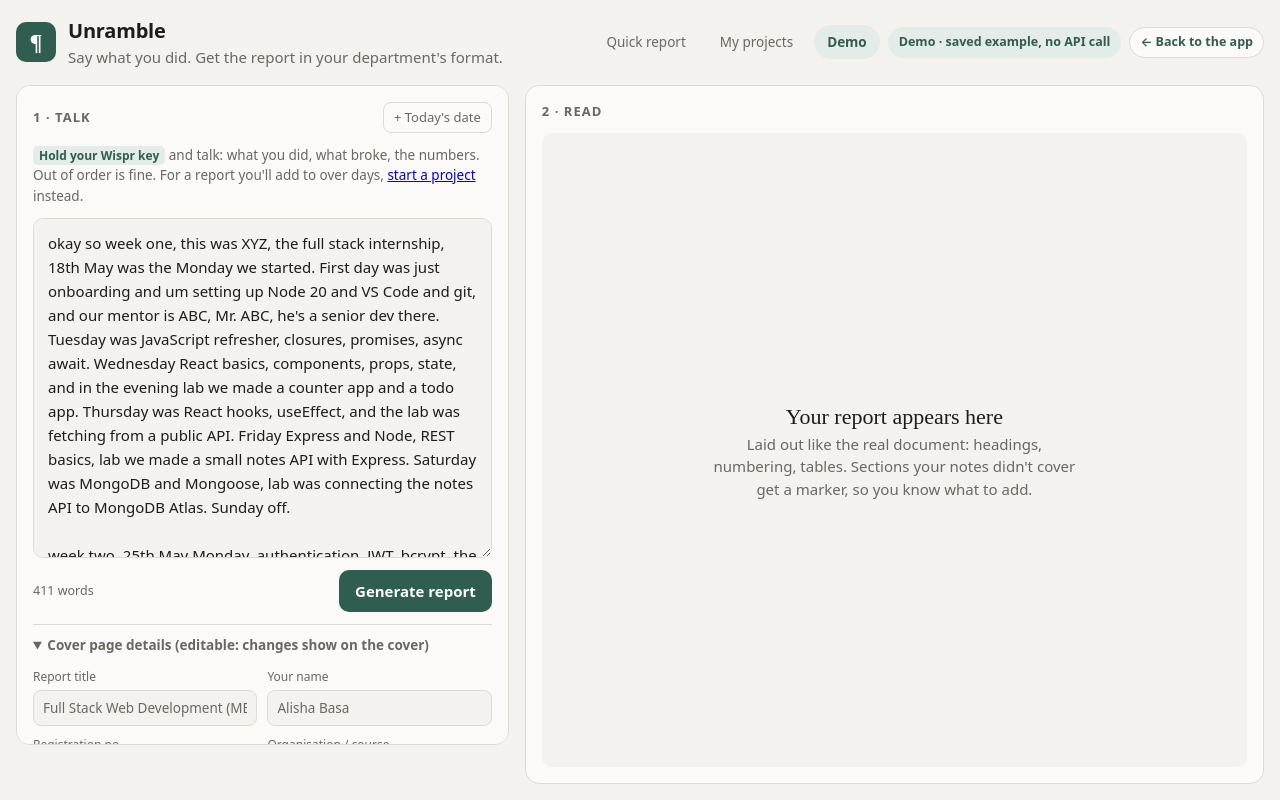
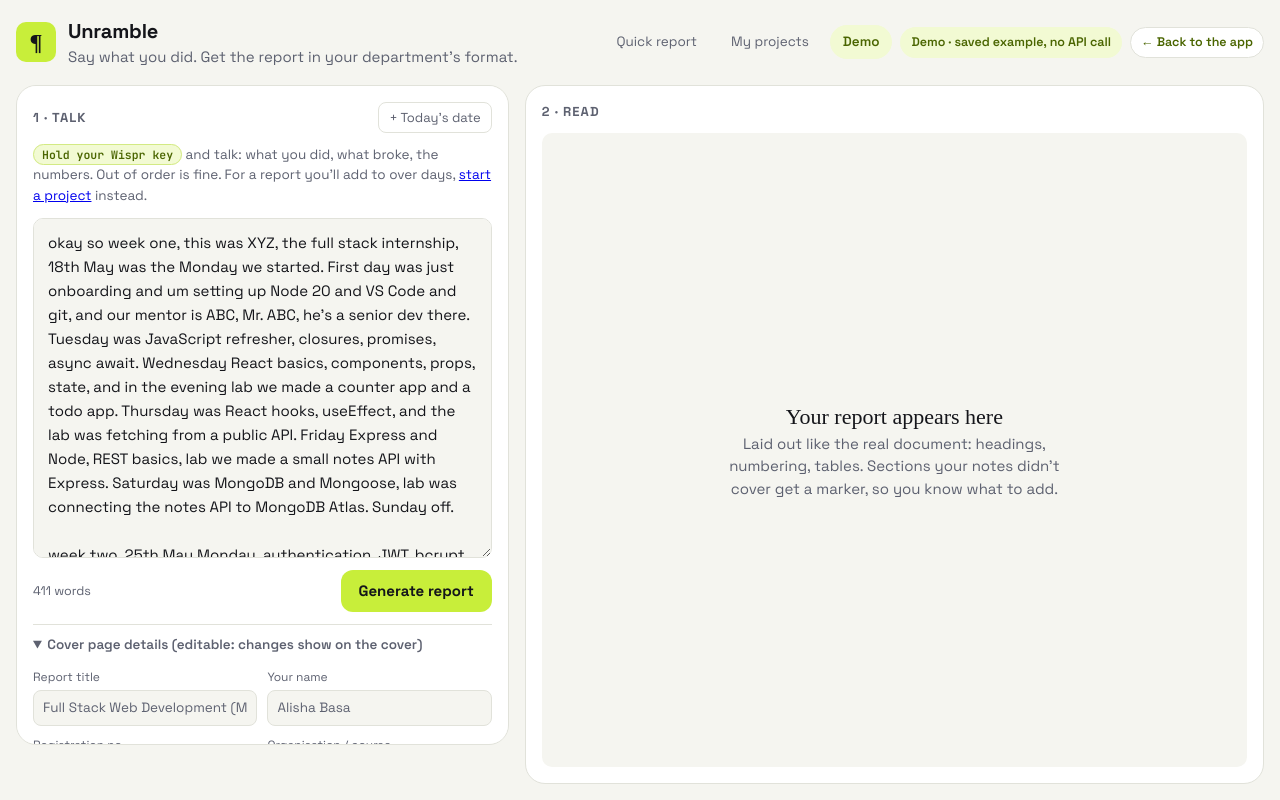
Before and after one commit to alzz-26/UnRamble, a Next.js app: page /demo in a window 1280 px wide. Built offline with nearby package versions, Linux system fonts and the light colour scheme.

Commit message:
Switch to the light voice-studio theme with Space Grotesk and JetBrains Mono

```diff
--- a/app/globals.css
+++ b/app/globals.css
@@ -1,44 +1,38 @@
+/* Voice studio, light: off-white ground, ink text, a lime accent. Bright lime is
+   only ever a fill behind dark text; lime-coloured text uses the darker --accent-text. */
 :root {
-  --bg: #f4f2ee;
-  --panel: #fbfaf8;
-  --ink: #1d1c1a;
-  --muted: #6b6760;
-  --line: #dedad3;
-  --accent: #2f5d50;
-  --accent-ink: #ffffff;
-  --accent-soft: #e3ece8;
+  --bg: #f5f5f0;
+  --panel: #ffffff;
+  --panel-2: #ecece6;
+  --ink: #14151a;
+  --muted: #5d6170;
+  --soft-ink: #3d4150;
+  --line: #e1e2da;
+  --line-strong: #c9cbc1;
+  --accent: #c8ee3a;
+  --accent-ink: #14151a;
+  --accent-text: #4a6500;
+  --accent-soft: #f2fad3;
+  --accent-line: #d3ea84;
+  --rec: #e5483a;
   --paper: #ffffff;
   --paper-ink: #111111;
-  --gap-bg: #fff4dc;
+  /* Gap markers inside the paper */
+  --gap-bg: #fff1d1;
   --gap-line: #e0a73a;
   --gap-ink: #6b4a0b;
-  --changed: #fff7c2;
+  /* Gap questions and warnings in the UI */
+  --warn-bg: #fff5e0;
+  --warn-line: #f0cb82;
+  --warn-ink: #7f4c00;
+  --changed: #edf9c0;
   --error-bg: #fde8e6;
   --error-ink: #8a2017;
-  --shadow: 0 1px 2px rgba(0, 0, 0, 0.06), 0 8px 24px rgba(0, 0, 0, 0.06);
-  --sans: ui-sans-serif, system-ui, -apple-system, "Segoe UI", Roboto, sans-serif;
+  --shadow: 0 1px 2px rgba(20, 21, 26, 0.05), 0 12px 32px rgba(20, 21, 26, 0.08);
+  --sans: var(--font-sans), "Space Grotesk", ui-sans-serif, system-ui, sans-serif;
+  --mono: var(--font-mono), "JetBrains Mono", ui-monospace, monospace;
   --serif: "Times New Roman", Times, "Liberation Serif", serif;
   color-scheme: light;
-}
-
-@media (prefers-color-scheme: dark) {
-  :root:not([data-theme="light"]) {
-    --bg: #161715;
-    --panel: #1e201d;
-    --ink: #ecebe7;
-    --muted: #a19d95;
-    --line: #34362f;
-    --accent: #7fc2ab;
-    --accent-ink: #0f1a16;
-    --accent-soft: #23332d;
-    --paper: #f3f1ec;
-    --gap-bg: #fff1d1;
-    --changed: #fff2a8;
-    --error-bg: #3a1d1a;
-    --error-ink: #ffb4aa;
-    --shadow: 0 1px 2px rgba(0, 0, 0, 0.4), 0 8px 24px rgba(0, 0, 0, 0.35);
-    color-scheme: dark;
-  }
 }
 
 * { box-sizing: border-box; }
@@ -64,36 +58,36 @@ button, input, textarea { font: inherit; color: inherit; }
 }
 .topbar-right { display: flex; gap: 8px; flex-wrap: wrap; }
 .chip { font-size: 12.5px; padding: 5px 10px; border-radius: 999px; border: 1px solid var(--line); background: var(--panel); color: var(--muted); }
-.chip-demo { background: var(--accent-soft); color: var(--accent); border-color: transparent; font-weight: 600; }
-.chip-link { color: var(--accent); text-decoration: none; font-weight: 600; }
-.chip-link:hover { border-color: var(--accent); }
+.chip-demo { background: var(--accent-soft); color: var(--accent-text); border-color: transparent; font-weight: 600; }
+.chip-link { color: var(--accent-text); text-decoration: none; font-weight: 600; }
+.chip-link:hover { border-color: var(--accent-text); }
 
 .workspace { display: grid; grid-template-columns: minmax(320px, 2fr) 3fr; gap: 16px; flex: 1; min-height: 0; }
-.pane { background: var(--panel); border: 1px solid var(--line); border-radius: 14px; padding: 16px; display: flex; flex-direction: column; gap: 12px; min-width: 0; }
+.pane { background: var(--panel); border: 1px solid var(--line); border-radius: 20px; padding: 16px; display: flex; flex-direction: column; gap: 12px; min-width: 0; }
 .pane-head { display: flex; justify-content: space-between; align-items: center; gap: 8px; }
 .pane h2, .revise h2 { margin: 0; font-size: 13px; text-transform: uppercase; letter-spacing: 0.08em; color: var(--muted); }
 
 .hint { margin: 0; color: var(--muted); font-size: 13.5px; }
-kbd { font-family: var(--sans); font-size: 12px; background: var(--accent-soft); color: var(--accent); padding: 1px 6px; border-radius: 5px; font-weight: 600; }
+kbd { font-family: var(--mono); font-size: 11.5px; background: var(--accent-soft); color: var(--accent-text); border: 1px solid var(--accent-line); padding: 2px 8px; border-radius: 999px; font-weight: 600; }
 
 .notes, .revise-box {
   width: 100%; border: 1px solid var(--line); border-radius: 10px; padding: 12px 14px; background: var(--bg);
   resize: vertical; line-height: 1.6;
 }
 .notes { flex: 1; min-height: 340px; }
-.notes:focus, .revise-box:focus, .fields input:focus { outline: 2px solid var(--accent); outline-offset: -1px; border-color: transparent; }
+.notes:focus, .revise-box:focus, .fields input:focus { outline: 2px solid var(--accent-text); outline-offset: -1px; border-color: transparent; }
 
 .row { display: flex; justify-content: space-between; align-items: center; gap: 12px; flex-wrap: wrap; }
 .muted { color: var(--muted); }
 .small { font-size: 12.5px; }
 
 .btn-primary {
-  background: var(--accent); color: var(--accent-ink); border: 0; border-radius: 10px; padding: 10px 16px; font-weight: 600; cursor: pointer;
+  background: var(--accent); color: var(--accent-ink); border: 0; border-radius: 12px; padding: 10px 18px; font-weight: 700; cursor: pointer;
 }
 .btn-primary:hover:not(:disabled) { filter: brightness(1.08); }
 .btn-primary:disabled { opacity: 0.45; cursor: not-allowed; }
 .btn-ghost { background: none; border: 1px solid var(--line); border-radius: 8px; padding: 5px 10px; font-size: 13px; cursor: pointer; color: var(--muted); }
-.btn-ghost:hover { color: var(--accent); border-color: var(--accent); }
+.btn-ghost:hover { color: var(--accent-text); border-color: var(--accent-text); }
 
 .details { border-top: 1px solid var(--line); padding-top: 10px; }
 .details summary { cursor: pointer; font-size: 13.5px; color: var(--muted); font-weight: 600; }
@@ -111,7 +105,7 @@ kbd { font-family: var(--sans); font-size: 12px; background: var(--accent-soft);
 .empty-title { font-family: var(--serif); font-size: 22px; margin: 0 0 6px; }
 .empty p { margin: 0; }
 
-.gaps-summary { background: var(--gap-bg); color: var(--gap-ink); border-left: 4px solid var(--gap-line); border-radius: 8px; padding: 8px 12px; margin: 8px 8px 0; font-size: 13.5px; }
+.gaps-summary { background: var(--warn-bg); color: var(--warn-ink); border: 1px solid var(--warn-line); border-radius: 8px; padding: 8px 12px; margin: 8px 8px 0; font-size: 13.5px; }
 
 /* The paper: set like the Word file — Times, justified, centred bold headings. */
 .paper {
@@ -133,7 +127,7 @@ kbd { font-family: var(--sans); font-size: 12px; background: var(--accent-soft);
 .r-section { position: relative; padding: 18px 0 8px; border-bottom: 1px dashed #ddd; margin-bottom: 8px; transition: background 0.6s; }
 .r-section:last-child { border-bottom: 0; }
 .r-section.changed { background: var(--changed); box-shadow: 0 0 0 10px var(--changed); border-radius: 2px; animation: flash 1.6s ease-out; }
-@keyframes flash { from { box-shadow: 0 0 0 10px #ffe36e; background: #ffe36e; } }
+@keyframes flash { from { box-shadow: 0 0 0 10px #d2f34c; background: #d2f34c; } }
 .changed-badge {
   position: absolute; top: 4px; right: 0; font-family: var(--sans); font-size: 11px; font-weight: 700; text-transform: uppercase;
   letter-spacing: 0.06em; background: #1d1c1a; color: #fff; padding: 2px 8px; border-radius: 999px;
@@ -180,7 +174,7 @@ kbd { font-family: var(--sans); font-size: 12px; background: var(--accent-soft);
 .split-handle:focus-visible { outline: none; }
 
 .skeleton { display: flex; flex-direction: column; gap: 14px; }
-.skeleton span { display: block; height: 12px; border-radius: 4px; background: linear-gradient(90deg, #eee, #f8f8f8, #eee); background-size: 200% 100%; animation: shimmer 1.2s infinite linear; }
+.skeleton span { display: block; height: 12px; border-radius: 4px; background: linear-gradient(90deg, #e4e4df, #f4f4f0, #e4e4df); background-size: 200% 100%; animation: shimmer 1.2s infinite linear; }
 @keyframes shimmer { to { background-position: -200% 0; } }
 
 @media (max-width: 900px) {
@@ -202,7 +196,7 @@ kbd { font-family: var(--sans); font-size: 12px; background: var(--accent-soft);
 .brand { color: inherit; text-decoration: none; }
 .nav-link { font-size: 13.5px; padding: 6px 12px; border-radius: 999px; color: var(--muted); text-decoration: none; border: 1px solid transparent; }
 .nav-link:hover { color: var(--ink); border-color: var(--line); }
-.nav-active { background: var(--accent-soft); color: var(--accent); font-weight: 600; }
+.nav-active { background: var(--accent-soft); color: var(--accent-text); font-weight: 600; }
 .topbar-right { align-items: center; }
 
 /* Projects home */
@@ -214,15 +208,15 @@ kbd { font-family: var(--sans); font-size: 12px; background: var(--accent-soft);
 .empty-home { text-align: center; align-items: center; padding: 48px 16px; }
 .empty-home p { margin: 0; }
 .cards { display: grid; grid-template-columns: repeat(auto-fill, minmax(260px, 1fr)); gap: 14px; }
-.card { background: var(--panel); border: 1px solid var(--line); border-radius: 14px; display: flex; flex-direction: column; overflow: hidden; }
-.card:hover { border-color: var(--accent); }
+.card { background: var(--panel); border: 1px solid var(--line); border-radius: 18px; display: flex; flex-direction: column; overflow: hidden; }
+.card:hover { border-color: var(--accent-text); }
 .card-main { padding: 16px; color: inherit; text-decoration: none; display: flex; flex-direction: column; gap: 6px; flex: 1; }
 .card-main h3 { margin: 0; font-size: 17px; }
 .card-main p { margin: 0; }
 .card-stats { display: flex; gap: 12px; flex-wrap: wrap; font-size: 13px; align-items: center; margin: 6px 0; }
 .pill { background: var(--accent); color: var(--accent-ink); border-radius: 999px; padding: 1px 9px; font-size: 12px; font-weight: 700; }
 .card-actions { display: flex; gap: 6px; padding: 10px 16px; border-top: 1px solid var(--line); }
-.card-add { align-items: center; justify-content: center; text-align: center; gap: 6px; padding: 24px; cursor: pointer; border-style: dashed; color: var(--accent); font-weight: 600; min-height: 160px; font: inherit; }
+.card-add { align-items: center; justify-content: center; text-align: center; gap: 6px; padding: 24px; cursor: pointer; border-style: dashed; color: var(--accent-text); font-weight: 600; min-height: 160px; font: inherit; }
 .btn-danger:hover { color: var(--error-ink); border-color: var(--error-ink); }
 .privacy-note { text-align: center; margin: 8px 0 0; }
 .new-project h2 { margin: 0; }
@@ -232,13 +226,13 @@ kbd { font-family: var(--sans); font-size: 12px; background: var(--accent-soft);
 .formats legend { font-size: 13px; color: var(--muted); margin-bottom: 6px; }
 .format-option { display: flex; gap: 10px; align-items: flex-start; border: 1px solid var(--line); border-radius: 10px; padding: 10px 12px; cursor: pointer; }
 .format-option > span { display: flex; flex-direction: column; gap: 2px; }
-.format-option.selected { border-color: var(--accent); background: var(--accent-soft); }
+.format-option.selected { border-color: var(--accent-text); background: var(--accent-soft); }
 .format-upload { flex-direction: column; border-style: dashed; }
 
 /* Project workspace */
 .project-bar { display: flex; align-items: center; gap: 12px; margin-top: -4px; }
 .back-link { color: var(--muted); text-decoration: none; font-size: 13.5px; white-space: nowrap; }
-.back-link:hover { color: var(--accent); }
+.back-link:hover { color: var(--accent-text); }
 .project-name { flex: 1; min-width: 0; font-size: 20px; font-weight: 700; border: 1px solid transparent; background: none; padding: 4px 8px; border-radius: 8px; color: var(--ink); }
 .project-name:hover, .project-name:focus { border-color: var(--line); outline: none; background: var(--panel); }
 .pane-notes { overflow: auto; max-height: calc(100vh - 140px); }
@@ -247,8 +241,8 @@ kbd { font-family: var(--sans); font-size: 12px; background: var(--accent-soft);
 .notes-edit { min-height: 90px; }
 .date-field { display: flex; align-items: center; gap: 8px; }
 .date-field input { border: 1px solid var(--line); border-radius: 8px; padding: 5px 8px; background: var(--bg); color: var(--ink); }
-.btn-secondary { background: var(--accent-soft); color: var(--accent); border: 1px solid transparent; border-radius: 10px; padding: 8px 14px; font-weight: 600; cursor: pointer; }
-.btn-secondary:hover:not(:disabled) { border-color: var(--accent); }
+.btn-secondary { background: var(--accent-soft); color: var(--accent-text); border: 1px solid var(--accent-line); border-radius: 10px; padding: 8px 14px; font-weight: 600; cursor: pointer; }
+.btn-secondary:hover:not(:disabled) { border-color: var(--accent-text); }
 .btn-secondary:disabled { opacity: 0.45; cursor: not-allowed; }
 .btn-wide { width: 100%; }
 .log { display: flex; flex-direction: column; gap: 12px; }
@@ -256,31 +250,31 @@ kbd { font-family: var(--sans); font-size: 12px; background: var(--accent-soft);
 .log-date { font-size: 12px; font-weight: 700; color: var(--muted); text-transform: uppercase; letter-spacing: 0.06em; margin-bottom: 6px; }
 .log-entry { border: 1px solid var(--line); border-radius: 10px; padding: 8px 10px; margin-bottom: 6px; background: var(--bg); font-size: 14px; }
 .log-entry p { margin: 4px 0; white-space: pre-wrap; display: -webkit-box; -webkit-line-clamp: 5; -webkit-box-orient: vertical; overflow: hidden; }
-.log-new { border-color: var(--accent); }
+.log-new { border-color: var(--accent-text); }
 .log-entry .pill { margin-right: 6px; }
-.pill-soft { background: var(--gap-bg); color: var(--gap-ink); }
+.pill-soft { background: var(--warn-bg); color: var(--warn-ink); border: 1px solid var(--warn-line); }
 .log-actions { display: flex; gap: 10px; }
-.link-btn { background: none; border: 0; padding: 0; color: var(--accent); cursor: pointer; font-size: 13px; }
+.link-btn { background: none; border: 0; padding: 0; color: var(--accent-text); cursor: pointer; font-size: 13px; }
 .link-btn:hover { text-decoration: underline; }
 .version-select { border: 1px solid var(--line); border-radius: 8px; padding: 7px 8px; background: var(--bg); color: var(--ink); max-width: 260px; font-size: 13px; }
 .old-banner { background: var(--accent-soft); color: var(--ink); border-radius: 8px; padding: 8px 12px; font-size: 13.5px; display: flex; gap: 10px; align-items: center; flex-wrap: wrap; }
-.old-banner button { background: none; border: 0; color: var(--accent); font-weight: 600; cursor: pointer; padding: 0; }
+.old-banner button { background: none; border: 0; color: var(--accent-text); font-weight: 600; cursor: pointer; padding: 0; }
 .agent-status { position: sticky; top: 0; z-index: 2; margin: 8px; padding: 8px 12px; border-radius: 8px; background: var(--accent); color: var(--accent-ink); font-size: 13.5px; font-weight: 600; animation: pulse 1.6s ease-in-out infinite; }
 @keyframes pulse { 50% { opacity: 0.75; } }
 .bottom-panel { display: flex; flex-direction: column; gap: 8px; height: var(--revise-h, 230px); flex-shrink: 0; min-height: 0; }
 .tabs { display: flex; gap: 4px; border-bottom: 1px solid var(--line); }
 .tab { background: none; border: 0; border-bottom: 2px solid transparent; padding: 6px 10px; font-size: 13.5px; color: var(--muted); cursor: pointer; margin-bottom: -1px; }
-.tab-on { color: var(--accent); border-bottom-color: var(--accent); font-weight: 600; }
+.tab-on { color: var(--accent-text); border-bottom-color: var(--accent-text); font-weight: 600; }
 .tab-body { flex: 1; min-height: 0; display: flex; flex-direction: column; gap: 8px; }
 .tab-body.scroll { overflow: auto; }
 .tab-body .revise-box { flex: 1; min-height: 48px; resize: none; }
-.gap-q { border: 1px dashed var(--gap-line); background: var(--gap-bg); color: var(--gap-ink); border-radius: 10px; padding: 8px 10px; }
+.gap-q { border: 1px solid var(--warn-line); background: var(--warn-bg); color: var(--warn-ink); border-radius: 10px; padding: 8px 10px; }
 .gap-q p { margin: 0 0 6px; font-size: 13.5px; }
 .gap-q-row { display: flex; gap: 8px; align-items: flex-end; }
-.gap-q-row textarea { flex: 1; border: 1px solid var(--gap-line); border-radius: 8px; padding: 6px 8px; background: #fffdf6; color: #1d1c1a; resize: vertical; }
+.gap-q-row textarea { flex: 1; border: 1px solid var(--warn-line); border-radius: 8px; padding: 6px 8px; background: var(--bg); color: var(--ink); resize: vertical; }
 .activity { list-style: none; padding: 0; margin: 0; }
 .activity > li { border-left: 3px solid var(--line); padding: 2px 0 8px 12px; }
-.activity > li.act-on { border-left-color: var(--accent); }
+.activity > li.act-on { border-left-color: var(--accent-text); }
 .act-head { display: flex; gap: 10px; align-items: baseline; flex-wrap: wrap; }
 .activity ul { margin: 4px 0 0; padding-left: 18px; font-size: 13.5px; }
 @media (max-width: 900px) {
@@ -297,7 +291,7 @@ kbd { font-family: var(--sans); font-size: 12px; background: var(--accent-soft);
 .custom-panel { border: 1px solid var(--line); border-radius: 12px; padding: 12px; display: flex; flex-direction: column; gap: 10px; background: var(--bg); }
 .or { text-align: center; font-size: 12px; color: var(--muted); text-transform: uppercase; letter-spacing: 0.1em; }
 .paste-box { min-height: 140px; flex: none; }
-.format-editor { border: 1px solid var(--accent); border-radius: 12px; padding: 12px; display: flex; flex-direction: column; gap: 8px; }
+.format-editor { border: 1px solid var(--accent-text); border-radius: 12px; padding: 12px; display: flex; flex-direction: column; gap: 8px; }
 .section-list { margin: 0; padding-left: 22px; display: flex; flex-direction: column; gap: 6px; }
 .section-list li { display: grid; grid-template-columns: minmax(120px, 1fr) 2fr auto; gap: 6px; align-items: center; }
 .section-list input { border: 1px solid var(--line); border-radius: 6px; padding: 5px 7px; background: var(--panel); color: var(--ink); font-size: 13.5px; min-width: 0; }
--- a/app/layout.tsx
+++ b/app/layout.tsx
@@ -1,5 +1,9 @@
 import type { Metadata } from "next";
+import { JetBrains_Mono, Space_Grotesk } from "next/font/google";
 import "./globals.css";
+
+const sans = Space_Grotesk({ subsets: ["latin"], variable: "--font-sans", display: "swap" });
+const mono = JetBrains_Mono({ subsets: ["latin"], variable: "--font-mono", display: "swap" });
 
 export const metadata: Metadata = {
   title: "Unramble",
@@ -8,7 +12,7 @@ export const metadata: Metadata = {
 
 export default function RootLayout({ children }: { children: React.ReactNode }) {
   return (
-    <html lang="en">
+    <html lang="en" className={`${sans.variable} ${mono.variable}`}>
       <body>{children}</body>
     </html>
   );
```
